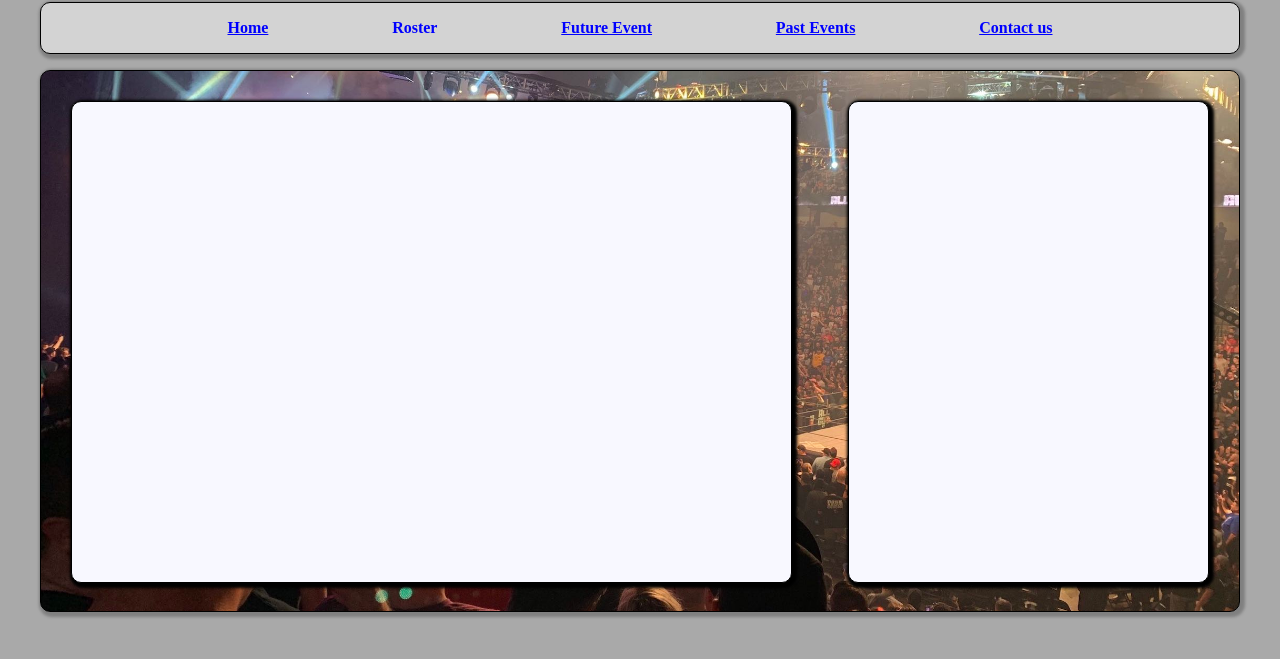
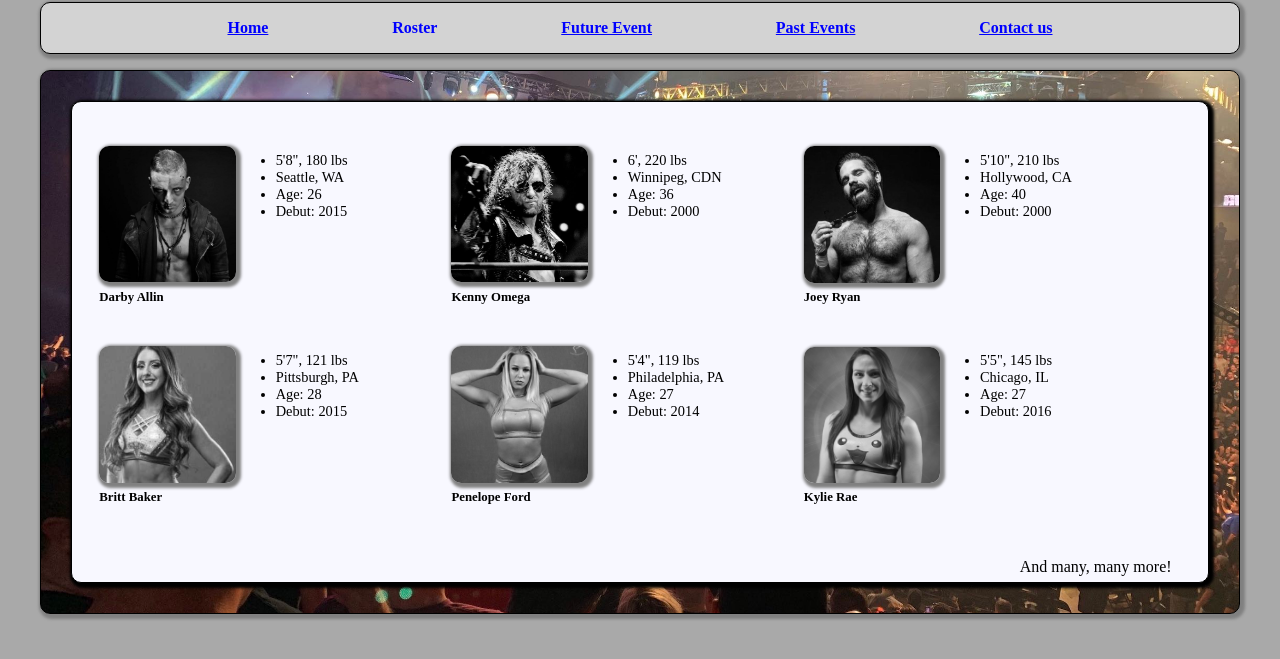
Before and after one commit to michael-pumo/final-project, a plain HTML site: page roster.htm in a window 1280 px wide. Shown: the part 125-784 px from the top of the page. Drawn offline with nearby package versions, Linux system fonts and the light colour scheme.

Commit message:
Add files via upload

```diff
--- a/roster.htm
+++ b/roster.htm
@@ -44,13 +44,77 @@
         </nav>
     </header>
     <main>
-        <section class="section-1">
-        </section>
-
-        <section class="section-2">
-        </section>
-
+        <div class="section-solo">
+            <div class="roster-div">
+                <figure class="roster-figure1">
+                    <img src="images/da.jpg" onmouseover="this.src='images/da2.jpg'" onmouseout="this.src='images/da.jpg'" class="roster-p" alt="darby allin">
+                    <figcaption class="roster-caption">Darby Allin</figcaption>
+                </figure>
+                <ul class="roster-ul">
+                    <li>5'8", 180 lbs</li>
+                    <li>Seattle, WA</li>
+                    <li>Age: 26</li>
+                    <li>Debut: 2015</li>
+                </ul>
+                <figure class="roster-figure2">
+                    <img src="images/bb.jpg" onmouseover="this.src='images/bb2.jpg'" onmouseout="this.src='images/bb.jpg'" class="roster-p" alt="britt baker">
+                    <figcaption class="roster-caption">Britt Baker</figcaption>
+                </figure>
+                <ul class="roster-ul">
+                    <li>5'7", 121 lbs</li>
+                    <li>Pittsburgh, PA</li>
+                    <li>Age: 28</li>
+                    <li>Debut: 2015</li>
+                </ul>
+            </div>
+            <div class="roster-div">
+                <figure class="roster-figure1">
+                    <img src="images/ko.jpg" onmouseover="this.src='images/ko2.jpg'" onmouseout="this.src='images/ko.jpg'" class="roster-p" alt="kenny omega">
+                    <figcaption class="roster-caption">Kenny Omega</figcaption>
+                </figure>
+                <ul class="roster-ul">
+                    <li>6', 220 lbs</li>
+                    <li>Winnipeg, CDN</li>
+                    <li>Age: 36</li>
+                    <li>Debut: 2000</li>
+                </ul>
+                <figure class="roster-figure2">
+                    <img src="images/pf.jpg" onmouseover="this.src='images/pf2.jpg'" onmouseout="this.src='images/pf.jpg'" class="roster-p" alt="penelope ford">
+                    <figcaption class="roster-caption">Penelope Ford</figcaption>
+                </figure>
+                <ul class="roster-ul">
+                    <li>5'4", 119 lbs</li>
+                    <li>Philadelphia, PA</li>
+                    <li>Age: 27</li>
+                    <li>Debut: 2014</li>
+                </ul>
+            </div>
+            <div class="roster-div">
+                <figure class="roster-figure1">
+                    <img src="images/jr.jpg" onmouseover="this.src='images/jr2.jpg'" onmouseout="this.src='images/jr.jpg'" class="roster-p" alt="joey ruan">
+                    <figcaption class="roster-caption">Joey Ryan</figcaption>
+                </figure>
+                <ul class="roster-ul">
+                    <li>5'10", 210 lbs</li>
+                    <li>Hollywood, CA</li>
+                    <li>Age: 40</li>
+                    <li>Debut: 2000</li>
+                </ul>
+                <figure class="roster-figure2">
+                    <img src="images/kr.jpg" onmouseover="this.src='images/kr2.jpg'" onmouseout="this.src='images/kr.jpg'" class="roster-p" alt="kylie rae">
+                    <figcaption class="roster-caption">Kylie Rae</figcaption>
+                </figure>
+                <ul class="roster-ul">
+                    <li>5'5", 145 lbs</li>
+                    <li>Chicago, IL</li>
+                    <li>Age: 27</li>
+                    <li>Debut: 2016</li>
+                </ul>
+            </div>
+            <div>
+                <p class="align-right">And many, many more!</p>
+            </div>
+        </div>
     </main>
-
 </body>
 </html>
--- a/styles/main.css
+++ b/styles/main.css
@@ -91,6 +91,42 @@ main {
     background: url("../images/IMG_3952.jpg");
     background-size: 100% 100%; }
 
+/* Styles for the roster page */
+
+
+.roster-div {
+    width: auto;
+    max-width: 30%;
+    float: left;
+    margin: 2.5% 0 1% 1%;
+    padding: auto; }
+
+.roster-figure1, .roster-figure2 {
+    margin: 1em 0 0 1em;
+    width: auto;
+    max-width: 40%;
+    clear: both;
+    float: left; }
+
+.roster-p {
+    width: 100%;
+    border-radius: 10px;
+    box-shadow: 2px 2px 3px 3px gray; }
+
+.roster-caption {
+    display: block;
+    font-size: 80%;
+    font-weight: bold;
+    padding-top: .25em;
+    padding-bottom: 2em; }
+
+.roster-ul {
+    font-size: 90%;
+    min-width: auto;
+    max-width: 40%;
+    float: left;
+    margin: 1.5em 0 0 0; }
+
 
 /* Styles for the Future Event page */
 
@@ -137,7 +173,7 @@ address { padding-left: 5%; }
 table {
     border: 1px solid black;
     border-collapse: collapse;
-   width: 100%}
+    width: 100% }
 
 th, td {
     border: 1px solid black;
@@ -190,7 +226,8 @@ label {
 input {
     margin-left: 1em;
     margin-bottom: .5em;
-    width: 20em; }
+    width: 45%;
+    max-width: 20em; }
 
 input:focus { border: 2px solid navy; }
 
@@ -207,7 +244,8 @@ select {
     border: 1px solid red; }
 
 textarea {
-    width: 20em;
+    width: 45%;
+    max-width: 20em;
     margin-left: 1em;
     margin-bottom: 1em; }
 
@@ -243,7 +281,16 @@ legend { font-weight: bold; }
 
 /* tablet portrait to standard 960 */
 @media only screen and (max-width: 959px) {
-/*    body {background-color: blue; }    */
+/*    body {background-color: blue; }  */
+    .roster-figure1, .roster-figure2 {
+        margin: 1em 0 0 1em;
+        min-width: 20%;
+        max-width: 35%;    }
+    .roster-caption { font-size: 75%; }
+    .roster-ul {
+        font-size: 80%;
+        min-width: 20%;
+        max-width: 35%; }
     .div-a, .div-b { width: 95%;
         margin-left: 2.5%; }
     .div-b { float: left; }
@@ -265,7 +312,10 @@ legend { font-weight: bold; }
         height: auto;
         float: none; }
     .section-2, .fevent-3, video { display: none; }
-    .fevent-1, .fevent-2 { width: 45%; }
+    .section-solo {overflow: auto;}
+    .roster-div { max-width: 100%; }
+    .roster-figure1, .roster-figure2 { margin-left: 5%; }
+    .fevent-1, .fevent-2 { width: 90%; }
     th, td{ display: block;}
     thead { display: none; }
     td:nth-child(3) { text-align: left; }
```
Also changed, not shown: future_event.htm (+3 -3 lines), past_event.htm (+4 -4 lines), images/bb.jpg (added), images/bb2.jpg (added), images/da.jpg (added), images/da2.jpg (added), images/jr.jpg (added), images/jr2.jpg (added), images/jr2.png (added), images/ko.jpg (added), images/ko2.jpg (added), images/kr.jpg (added), images/kr2.jpg (added), images/pf.jpg (added), 1 more files.
